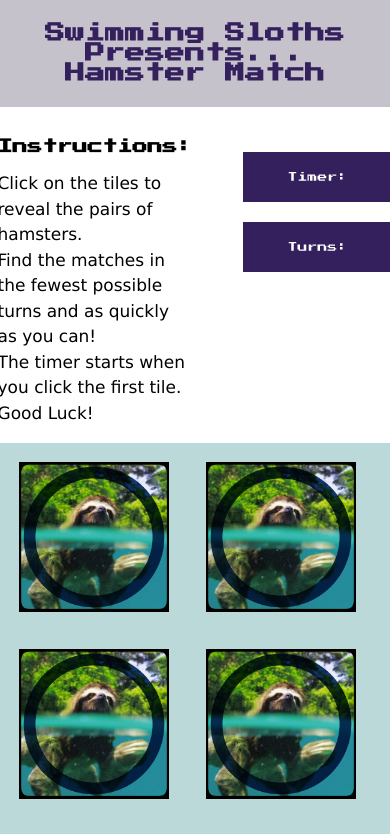
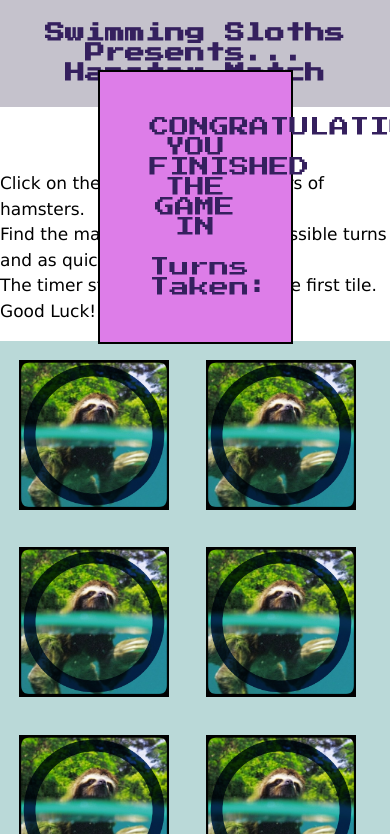
Before and after one commit to waseembrare/hamster-match, a plain HTML site: page index.html in a window 390 px wide. Shown: the top 834 px of the page. Drawn offline with Linux system fonts and the light colour scheme.

Commit message:
story5 task 2 complete

```diff
--- a/index.html
+++ b/index.html
@@ -15,7 +15,11 @@
         <div class="header">
             <h1>Swimming Sloths Presents... Hamster Match</h1>
         </div>
+        <div class="modal">
+             <p>CONGRATULATIONS!! YOU FINISHED THE GAME IN </p>
+             <p>Turns Taken: </p>
 
+        </div>
         <div class="score-area">
             <div class="instructions">
                 <h2>Instructions:</h2>
@@ -26,14 +30,7 @@
                     <li>Good Luck!</li>
                 </ul>
             </div>
-            <div class="scores-container">
-                <div class="timer">
-                    <p>Timer:</p>
-                </div>
-                <div class="turns">
-                    <p>Turns:</p>
-                </div>
-            </div>
+
         </div>
 
         <div class="game-area">
--- a/styles.css
+++ b/styles.css
@@ -106,3 +106,41 @@ h2 {
     margin-left: 50px;
     margin-top: 20px;
 }
+
+
+
+.modal {
+    background-color: #DD7DE8;
+    color: #35205E;
+    border-style: solid;
+    border-width: 2px;
+    border-color: #000000;
+    text-align: center;
+    width: 50%;
+    position: fixed;
+    top: 70px;
+    left: 25%;
+    margin: auto;
+    padding: 25px 50px;
+    font-size: 2rem;
+    display: block;
+}
+
+@media screen and (max-width: 853px) {
+    .score-screen {
+        display: block;
+        font-size: 1.5rem;
+    }
+}
+@media screen and (max-width: 687px) {
+    .score-screen {
+        display: block;
+        font-size: 1rem;
+    }
+}
+@media screen and (max-width: 518px) {
+    .score-screen {
+        display: block;
+        font-size: 0.75rem;
+    }
+}
```
